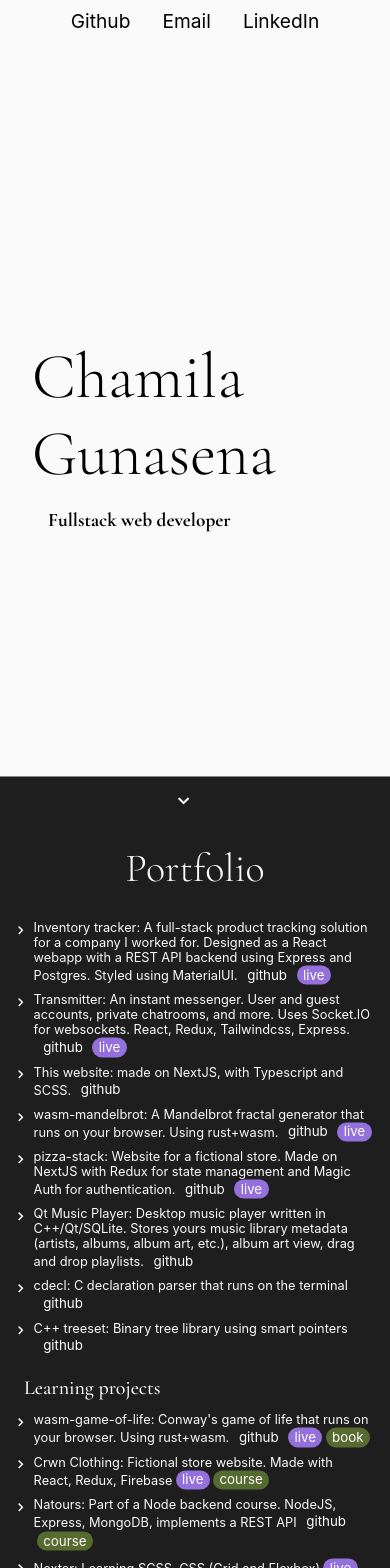
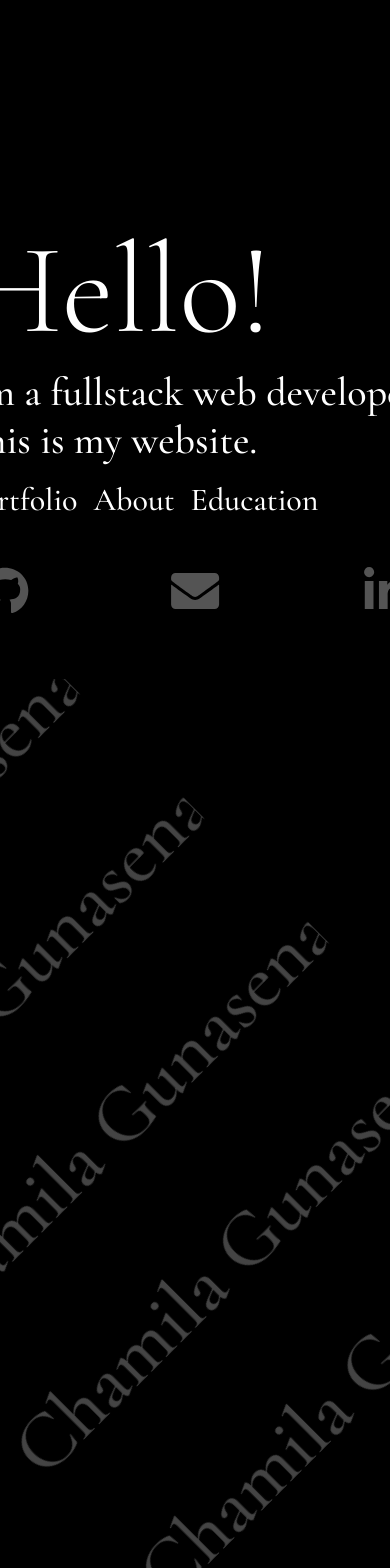
Before and after one commit to merq312/cv-page, a Next.js app: page / in a window 390 px wide. Shown: the top 1568 px of the page. Built offline with nearby package versions, Linux system fonts and the light colour scheme.

Commit message:
refactor: styles rewrite v2

```diff
--- a/components/footer/Footer.module.scss
+++ b/components/footer/Footer.module.scss
@@ -11,7 +11,7 @@
 
   //font-size: 1.2rem;
 
-  .links {
+  .userLinks {
     display: flex;
     justify-content: space-between;
     align-items: center;
--- a/components/header/Header.module.scss
+++ b/components/header/Header.module.scss
@@ -29,7 +29,7 @@
     }
   }
 
-  .links {
+  .pageLinks {
     display: flex;
     justify-content: space-between;
     align-items: center;
--- a/components/portfolio/Portfolio.component.tsx
+++ b/components/portfolio/Portfolio.component.tsx
@@ -2,34 +2,16 @@
 import Image from 'next/image'
 import React, { useState } from 'react'
 import { FontAwesomeIcon } from '@fortawesome/react-fontawesome'
-import {
-  faChevronDown,
-  faChevronRight,
-} from '@fortawesome/free-solid-svg-icons'
+import { faChevronRight } from '@fortawesome/free-solid-svg-icons'
 import ProjectLink from '../project-link/ProjectLink.component'
 import projects from './projects.json'
 import moreProjects from './more-projects.json'
 
-type AppProps = {
-  bgColor: boolean
-}
-
-function Portfolio({ bgColor }: AppProps) {
+function Portfolio() {
   const [currentImg, setCurrentImg] = useState<string>('hover')
 
   return (
     <section className={styles.portfolio}>
-      <div
-        className={`${styles.card} ${
-          bgColor ? styles.card_active : styles.card_inactive
-        }`}
-      >
-        <div className={styles.tab}>
-          <div className={styles.chevron}>
-            <FontAwesomeIcon icon={faChevronDown} />
-          </div>
-        </div>
-
       <h2>Portfolio</h2>
       <div className={styles.projects_primary}>
         <ul>
@@ -77,9 +59,7 @@
               </div>
               <div className={styles.project_item}>
                 <span>{ea.title}</span>: {ea.body}
-                  {ea.link && (
-                    <ProjectLink buttonText="github" link={ea.link} />
-                  )}
+                {ea.link && <ProjectLink buttonText="github" link={ea.link} />}
                 {ea.live && <ProjectLink buttonText="live" link="#" />}
                 {ea.source && (
                   <ProjectLink buttonText={ea.type} link={ea.source} />
@@ -89,7 +69,6 @@
           ))}
         </ul>
       </div>
-      </div>
     </section>
   )
 }
--- a/components/portfolio/Portfolio.module.scss
+++ b/components/portfolio/Portfolio.module.scss
@@ -1,49 +1,13 @@
 .portfolio {
-  background-color: #ededed;
   display: flex;
   flex-direction: column;
-  justify-content: center;
-  align-items: center;
-
-  .tab {
-    height: 8vh;
-    display: flex;
-    justify-content: center;
-    align-items: center;
-
-    .chevron {
-      height: 4vh;
-      width: 4vh;
-    }
-  }
-
-  .card_active {
-    background-color: #dedede;
-    transition: all cubic-bezier(0.075, 0.82, 0.165, 1) .6s;
-
-    .chevron {
-      color: #dedede;
-    }
-  }
-
-  .card_inactive {
-    background: #1e1e1e;
-    color: #fafafa;
-    transition: all cubic-bezier(0.075, 0.82, 0.165, 1) .6s;
-
-    .chevron {
-      color: #fafafa
-    }
-  }
-
-  .card {
-    padding: 0 10rem 6rem 10rem;
-    width: 80vw;
-    transform: translateY(-8vh);
+  width: 60vw;
+  height: 60vh;
+  font-size: 1.6rem;
+  line-height: 1.6;
 
   h2 {
     text-align: center;
-      margin-bottom: 2rem;
   }
 
   ul {
@@ -80,55 +44,28 @@
 
   .projects_primary {
     display: grid;
-      grid-template-columns: 1fr 1fr;
+    grid-template-columns: 3fr 2fr;
     align-items: center;
-      gap: 5%;
-
-
-      .img {
-        & > * {
-          box-shadow: 0.6rem 1rem 5rem rgba(0, 0, 0, 0.6);
-        }
-      }
 
     .null_image {
-        background: #bcbcbc;
       aspect-ratio: 2;
 
       display: flex;
       justify-content: center;
       align-items: center;
-        color: #545454;
-      }
-    }
     }
 
-}
-
-@media (max-width: 600px) {
-  .portfolio {
-    .card {
-      padding: 0 2rem 6rem 2rem;
-      width: 100vw;
-
-      .projects_primary {
-        gap: 0;
-
     .img {
-          display: none;
-        }
-      }
+      align-self: start;
+      margin-top: 10rem;
+      margin-left: 2rem;
     }
   }
 }
 
 @media (max-width: 1200px) {
   .portfolio {
-    .card {
     .projects_primary {
-        grid-template-columns: 1fr;
-        gap: 0;
-
       ul {
         grid-row: 2;
       }
@@ -140,9 +77,3 @@
     }
   }
 }
-}
-
-.src_link {
-  background: linear-gradient(180deg, rgba(255, 255, 255, 0) 50%, lightcoral 50%);
-  padding: 0 2px;
-}
--- a/components/skills/Skills.module.scss
+++ b/components/skills/Skills.module.scss
@@ -1,7 +1,10 @@
 .skills {
-  grid-column: 4 / 10;
   display: flex;
   flex-direction: column;
+  width: 60vw;
+  height: 60vh;
+  font-size: 1.8rem;
+  line-height: 1.6;
 
   .list_container {
     display: grid;
--- a/pages/_app.tsx
+++ b/pages/_app.tsx
@@ -1,7 +1,5 @@
 import '../styles/globals.scss'
 import Head from 'next/head'
-import Header from '../components/header/Header.component'
-import Footer from '../components/footer/Footer.component'
 import type { AppProps } from 'next/app'
 
 function MyApp({ Component, pageProps }: AppProps) {
@@ -16,27 +14,8 @@
           content="initial-scale=1.0, maximum-scale=1.0, user-scalable=no, width=device-width"
         />
       </Head>
-
-      <div className="container">
-        <Header />
-
-        <main>
-          <Component {...pageProps} />
-        </main>
-
-        <Footer />
-      </div>
+      <Component {...pageProps} />
     </>
   )
 }
 export default MyApp
-
-/*
-Page div structure
-
-HEAD
-DIV CONTAINER
-  HEADER
-  MAIN <-- reusable content goes here
-  FOOTER
-*/
--- a/pages/index.tsx
+++ b/pages/index.tsx
@@ -1,53 +1,136 @@
 import type { NextPage } from 'next'
 import styles from '../styles/Home.module.scss'
+import { useState } from 'react'
 import Portfolio from '../components/portfolio/Portfolio.component'
 import Skills from '../components/skills/Skills.component'
+import Link from 'next/link'
+import { FontAwesomeIcon } from '@fortawesome/react-fontawesome'
+import { faGithub, faLinkedinIn } from '@fortawesome/free-brands-svg-icons'
+import { faEnvelope } from '@fortawesome/free-solid-svg-icons'
 import Education from '../components/education/Education.component'
-import { useEffect, useState } from 'react'
+
+const Marquee = () => (
+  <div className={styles.marquee}>
+    {new Array(10).fill(0).map((ea, id) => (
+      <p key={id}>Chamila Gunasena&nbsp;</p>
+    ))}
+  </div>
+)
+
+const MarqueeContainer = () => (
+  <div className={styles.marqueeContainer}>
+    {new Array(15).fill(0).map((ea, id) => (
+      <Marquee key={id} />
+    ))}
+  </div>
+)
+
+const HomeCard = ({ handleClick }: { handleClick: (arg0: string) => void }) => (
+  <div className={styles.card}>
+    <div className={styles.content}>
+      <h1>Hello!</h1>
+      <h3>I&apos;m a fullstack web developer.</h3>
+      <h3>This is my website.</h3>
+      <div className={styles.pageLinks}>
+        <div onClick={() => handleClick('Portfolio')}>Portfolio</div>
+        <div onClick={() => handleClick('About')}>About</div>
+        <div onClick={() => handleClick('Education')}>Education</div>
+      </div>
+      <Links />
+    </div>
+  </div>
+)
+
+const PortfolioCard = ({
+  handleClick,
+}: {
+  handleClick: (arg0: string) => void
+}) => (
+  <div className={styles.card}>
+    <div className={styles.content}>
+      <div className={styles.backButton} onClick={() => handleClick('Home')}>
+        Go Back
+      </div>
+      <Portfolio />
+    </div>
+  </div>
+)
+
+const AboutCard = ({
+  handleClick,
+}: {
+  handleClick: (arg0: string) => void
+}) => (
+  <div className={styles.card}>
+    <div className={styles.content}>
+      <div className={styles.backButton} onClick={() => handleClick('Home')}>
+        Go Back
+      </div>
+      <Skills />
+    </div>
+  </div>
+)
+
+const EducationCard = ({
+  handleClick,
+}: {
+  handleClick: (arg0: string) => void
+}) => (
+  <div className={styles.card}>
+    <div className={styles.content}>
+      <div className={styles.backButton} onClick={() => handleClick('Home')}>
+        Go Back
+      </div>
+      <Education />
+    </div>
+  </div>
+)
+
+const Links = () => (
+  <div className={styles.userLinks}>
+    <Link href="https://github.com/merq312/">
+      <a className={styles.link}>
+        <FontAwesomeIcon className={styles.icon} icon={faGithub} />
+      </a>
+    </Link>
+    <Link href="mailto:merc312@gmail.com">
+      <a className={styles.link}>
+        <FontAwesomeIcon className={styles.icon} icon={faEnvelope} />
+      </a>
+    </Link>
+    <Link href="https://www.linkedin.com/in/chamila-gunasena-196a9220b/">
+      <a className={styles.link}>
+        <FontAwesomeIcon className={styles.icon} icon={faLinkedinIn} />
+      </a>
+    </Link>
+  </div>
+)
 
 const Home: NextPage = () => {
-  const [scrollPosition, setScrollPosition] = useState(0)
-  const [availHeight, setAvailHeight] = useState(0)
-  const [portfolioColor, setPortfolioColor] = useState(false)
+  const [tab, setTab] = useState('Home')
 
-  const handleScroll = () => {
-    const position = window.scrollY
-    setScrollPosition(position)
+  const handleClick = (arg: string) => {
+    setTab(arg)
   }
 
-  useEffect(() => {
-    window.addEventListener('scroll', handleScroll, { passive: true })
-    setAvailHeight(window.screen.availHeight)
+  return (
+    <div className={styles.container}>
+      <main className={styles.main}>
+        <div className={styles.wrapper}>
+          <MarqueeContainer />
+        </div>
 
-    return () => {
-      window.removeEventListener('scroll', handleScroll)
-    }
-  }, [])
-
-  useEffect(() => {
-    if (scrollPosition > availHeight / 3) {
-      setPortfolioColor(true)
-    } else {
-      setPortfolioColor(false)
-    }
-  }, [availHeight, scrollPosition])
-
-  return (
-    <>
-      <section className={styles.pre_main}>
-        <div>
-          <h1>Chamila Gunasena</h1>
-          <span>Fullstack web developer</span>
-        </div>
-      </section>
-
-      <Portfolio bgColor={portfolioColor} />
-
-      <section className={styles.main}>
-        <Skills />
-        <Education />
-      </section>
-    </>
+        {tab === 'Home' ? (
+          <HomeCard handleClick={handleClick} />
+        ) : tab === 'Portfolio' ? (
+          <PortfolioCard handleClick={handleClick} />
+        ) : tab === 'About' ? (
+          <AboutCard handleClick={handleClick} />
+        ) : (
+          <EducationCard handleClick={handleClick} />
+        )}
+      </main>
+    </div>
   )
 }
 
--- a/styles/Home.module.scss
+++ b/styles/Home.module.scss
@@ -1,45 +1,143 @@
-.pre_main {
-  height: 95vh;
-  display: flex;
-  justify-content: center;
-  background-color: #fafafa;
+.main {
+  position: relative;
 
-  div {
+  .pageLinks {
+    font-family: "Cormorant Garamond", serif;
+    margin-top: 1rem;
     display: flex;
-    flex-direction: column;
-    justify-content: center;
-    align-items: center;
-    font-family: 'Cormorant Garamond', serif;
+    font-size: 2rem;
 
-    span {
-      font-weight: 700;
-      font-size: 1.8rem;
-      align-self: end;
+    div {
+      padding-right: 1rem;
+      cursor: pointer;
+
+      &:hover {
+        text-decoration: underline;
+      }
     }
   }
-}
 
-@media (max-width: 600px) {
-  .pre_main {
-    h1 {
-      white-space: break-spaces;
-      margin: 0 4rem;
-    }
-    div {
-      span {
-        margin: 2rem 6rem;
-        align-self: start;
-        font-size: 2.4rem;
+  .userLinks {
+    display: flex;
+    justify-content: space-between;
+    align-items: center;
+    margin-top: 2rem;
+
+    a {
+      border-radius: 100rem;
+      height: 5rem;
+      width: 5rem;
+      display: flex;
+      align-items: center;
+      transition: all cubic-bezier(0.075, 0.82, 0.165, 1) .6s;
+
+      .icon {
+        height: 3rem;
+        width: 3rem;
+        margin: 0 auto;
+        color: #545454;
+        transition: all cubic-bezier(0.075, 0.82, 0.165, 1) .6s;
+      }
+
+      &:hover {
+        background-color: #fff;
+
+        .icon {
+          color: #000;
+        }
       }
     }
   }
 }
 
+.wrapper {
+  z-index: 1;
+  background-color: black;
+  display: flex;
+  align-items: center;
+  width: 150vw;
+}
 
-.main {
-  background-color: #ededed;
-  display: grid;
-  grid-template-columns: repeat(12, 1fr);
-  line-height: 1.8;
-  transform: translateY(-6vh);
+.card {
+  position: absolute;
+  z-index: 10;
+  top: 50vh;
+  left: 50vw;
+  transform: translate(-50%, -50%);
+  color: #fff;
+  background-color: black;
+  padding: 3rem 8rem;
+  display: flex;
+  align-items: center;
+  justify-content: center;
+  overflow-y: scroll;
+  animation: card 0.4s linear;
+
+  .content {
+    font-size: 1.2rem;
+
+    .backButton {
+      cursor: pointer;
+
+      &:hover {
+        text-decoration: underline;
+      }
+    }
+  }
+
 }
+
+.card::-webkit-scrollbar {
+  display: none;
+}
+
+.card {
+  -ms-overflow-style: none;  /* IE and Edge */
+  scrollbar-width: none;  /* Firefox */
+}
+
+.marqueeContainer {
+  overflow: hidden;
+  background-color: black;
+  transform: rotate(-45deg) translateY(-30%);
+  font-family: 'Cormorant Garamond', serif;
+
+  .marquee {
+    white-space: nowrap;
+    //overflow: hidden;
+    display: inline-block;
+    animation: marquee 30s linear infinite;
+
+    p {
+      display: inline-block;
+      font-size: 5rem;
+      line-height: 0.6;
+      margin-top: 4rem;
+      margin-bottom: 4rem;
+      color: #444;
+      transition: all 0.2s ease-in;
+
+      &:hover {
+        color: #ccc;
+      }
+    }
+  }
+}
+
+@keyframes marquee {
+  0% {
+    transform: translate3d(0, 0, 0);
+  }
+  100% {
+    transform: translate3d(-50%, 0, 0);
+  }
+}
+
+@keyframes card {
+  0% {
+    opacity: 0;
+  }
+  100% {
+    opacity: 1;
+  }
+}
--- a/styles/globals.scss
+++ b/styles/globals.scss
@@ -4,6 +4,7 @@
 body {
   padding: 0;
   margin: 0;
+  overflow: hidden;
   font-family: -apple-system, BlinkMacSystemFont, Segoe UI, Roboto, Oxygen,
     Ubuntu, Cantarell, Fira Sans, Droid Sans, Helvetica Neue, sans-serif;
 }
@@ -41,7 +42,7 @@
 
 h2 {
   align-self: center;
-  margin: 0 1rem;
+  margin: 0;
   font-family: 'Cormorant Garamond', serif;
   font-weight: 300;
   font-size: 5rem;
@@ -50,25 +51,11 @@
 
 h3 {
   align-self: center;
-  margin: 0 1rem;
+  margin: 0;
   font-family: 'Cormorant Garamond', serif;
   font-weight: 500;
   font-size: 2.5rem;
   white-space: nowrap;
-}
-
-@media (min-width: 300px) {
-  html,
-  body {
-    font-size: 50%;
-  }
-}
-
-@media (min-width: 600px) {
-  html,
-  body {
-    font-size: 60%;
-  }
 }
 
 @media (min-width: 1200px) {
```
Also changed, not shown: components/education/Education.module.scss (+5 -2 lines). Lines whose indentation alone changed are shown as unchanged.
